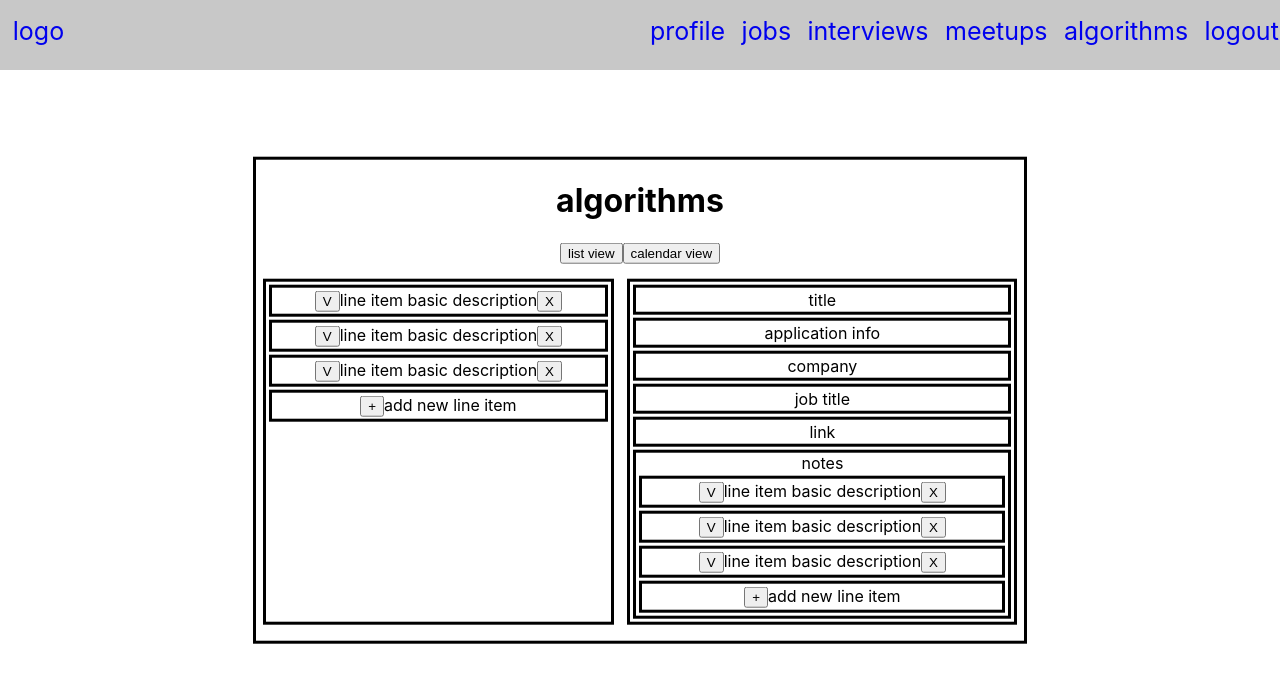
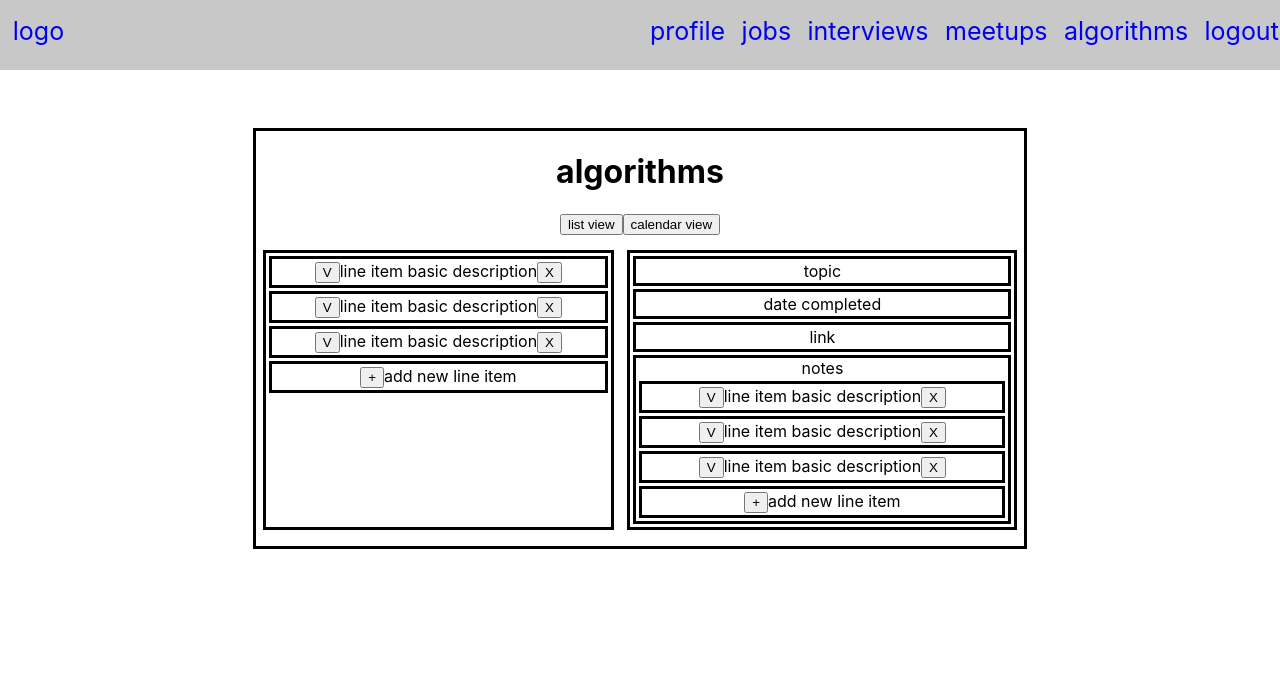
Before and after one commit to zhaoj1/employment-tracker, a React (Create React App) app: page /algorithms in a window 1280 px wide. Shown: the top 682 px of the page. Built offline with nearby package versions, Linux system fonts and the light colour scheme.

Commit message:
finalizing outline

```diff
--- a/src/App.css
+++ b/src/App.css
@@ -37,7 +37,7 @@ html, body, .app, #app>div, #root {
 }
 
 .main-container {
-  margin-top: 60px;
+  /* margin-top: 60px; */
   height: 100%;
 }
 
@@ -52,10 +52,18 @@ html, body, .app, #app>div, #root {
 
 .profile {
   height: 100%;
+  width:60%;
+  border-style: solid;
+  margin:auto;
+  transform: translate(0, 5%);
+  padding-bottom: 20px;
 }
 
 .profile-analytics-container {
   height: 100%;
+  border-style:solid;
+  margin: 0 25px 0 25px;
+  padding: 20px 0 20px 0;
 }
 
 .chart-hidden{
@@ -71,6 +79,8 @@ html, body, .app, #app>div, #root {
   width: 60%;
   border-style:solid;
   margin: auto;
+  margin-top:10%;
+  text-align:center;
 }
 
 .page-contents{
--- a/src/Details.js
+++ b/src/Details.js
@@ -6,17 +6,47 @@ export default class Details extends Component{
 
     render(){
         return(
+            <>
+                {this.props.page === 'jobs' ?
                     <div>
                         <div className='line-item'>title</div>
                         <div className='line-item'>application info</div>
                         <div className='line-item'>company</div>
                         <div className='line-item'>job title</div>
                         <div className='line-item'>link</div>
+                        <div className='line-item'>date applied</div>
+                    </div>
+                :
+                this.props.page === 'interviews' ?
+                    <div>
+                        <div className='line-item'>title</div>
+                        <div className='line-item'>company</div>
+                        <div className='line-item'>job title</div>
+                        <div className='line-item'>interviewer</div>
+                        <div className='line-item'>date of interview</div>
+                        <div className='line-item'>link</div>
+                    </div>
+                :
+                this.props.page === 'algorithms' ?
+                    <div>
+                        <div className='line-item'>topic</div>
+                        <div className='line-item'>date completed</div>
+                        <div className='line-item'>link</div>
+                    </div>
+                :
+                this.props.page === 'meetups' ?
+                    <div>
+                        <div className='line-item'>topic</div>
+                        <div className='line-item'>location</div>
+                        <div className='line-item'>date of meetup</div>
+                    </div>
+                : null
+                }
                 <div className='notes'>
                     notes
                     <LineItems />
                 </div>
-            </div>
+            </>
         )
     }
 }
--- a/src/LineChart.js
+++ b/src/LineChart.js
@@ -57,7 +57,7 @@ export default class LineChart extends Component {
 
     render() {
         return (
-            <canvas id="myChart" width="600" height="400"></canvas>
+            <canvas id="myChart" width="600" height="300"></canvas>
         )
     }
 
--- a/src/Pages.js
+++ b/src/Pages.js
@@ -7,7 +7,7 @@ export default class Pages extends Component{
 
     render(){
         return(
-            <div className='wrapper'>
+            // <div className='wrapper'>
                 <div className='page'>
                     <h1>{this.props.page}</h1>
                     <button>list view</button><button>calendar view</button><br></br>
@@ -16,11 +16,11 @@ export default class Pages extends Component{
                             < LineItems />
                         </div>
                         <div className='page-right'>
-                            < Details />
+                            < Details page={this.props.page} />
                         </div>
                     </div>
                 </div>
-            </div>
+            // </div>
         )
     }
 }
```
Also changed, not shown: package.json (+7 -0 lines), 1 other file (tests, documents, lock files or other folders). Lines whose indentation alone changed are shown as unchanged.
